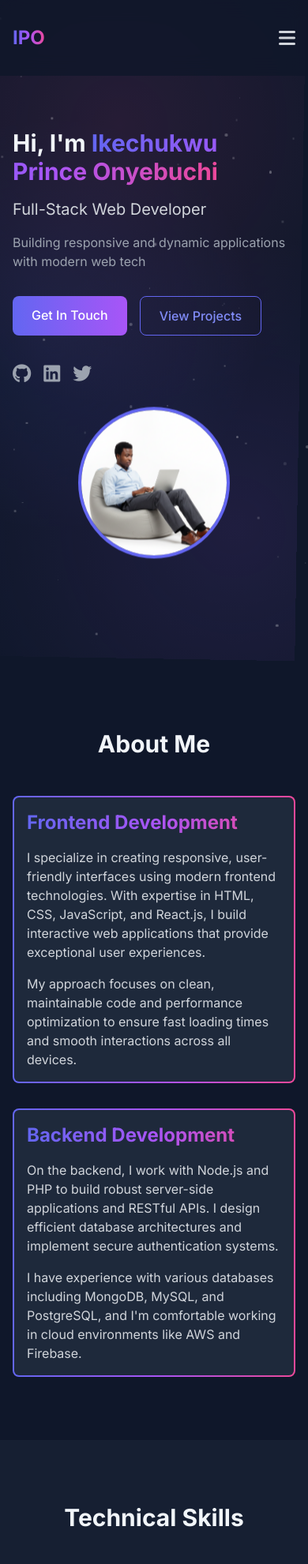
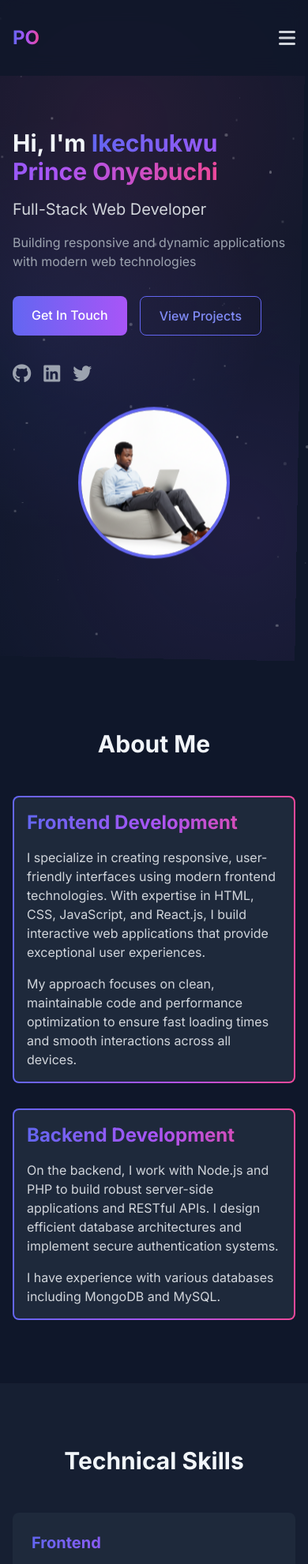
Before and after one commit to Navdak/My-portfolio, a plain HTML site: page index.html in a window 390 px wide. Shown: the top 1981 px of the page at 79% size. Drawn offline with nearby package versions, Linux system fonts and the light colour scheme.

Commit message:
Updated portfolio: responsive design, fixed overflow issues, improved professional appearance

```diff
--- a/index.html
+++ b/index.html
@@ -449,7 +449,7 @@
     <!-- Navigation -->
     <nav class="fixed top-0 w-full bg-slate-900/80 backdrop-blur-md z-50 transition-all duration-300" id="navbar">
         <div class="container mx-auto px-4 sm:px-6 py-4 flex justify-between items-center">
-            <div class="text-2xl font-bold gradient-text">IPO</div>
+            <div class="text-2xl font-bold gradient-text">PO</div>
             <div class="hidden md:flex space-x-8">
                 <a href="#home" class="nav-link text-gray-300 hover:text-white">Home</a>
                 <a href="#about" class="nav-link text-gray-300 hover:text-white">About</a>
@@ -481,7 +481,7 @@
                     Hi, I'm <span class="gradient-text">Ikechukwu Prince Onyebuchi</span>
                 </h1>
                 <h2 class="text-xl sm:text-2xl md:text-3xl mb-4 text-gray-300">Full-Stack Web Developer</h2>
-                <p class="text-base sm:text-lg text-gray-400 mb-8 typing-animation">Building responsive and dynamic applications with modern web tech</p>
+                <p class="text-base sm:text-lg text-gray-400 mb-8 typing-animation">Building responsive and dynamic applications with modern web technologies</p>
                 <div class="flex flex-wrap gap-4">
                     <a href="#contact" class="btn-primary px-6 py-3 rounded-lg text-white font-medium">Get In Touch</a>
                     <a href="#projects" class="px-6 py-3 rounded-lg border border-indigo-500 text-indigo-400 font-medium hover:bg-indigo-500/10 transition-all">View Projects</a>
@@ -548,8 +548,7 @@
                                 authentication systems.
                             </p>
                             <p class="text-gray-300">
-                                I have experience with various databases including MongoDB, MySQL, and PostgreSQL, and
-                                I'm comfortable working in cloud environments like AWS and Firebase.
+                                I have experience with various databases including MongoDB and MySQL.
                             </p>
                         </div>
                     </div>
```
